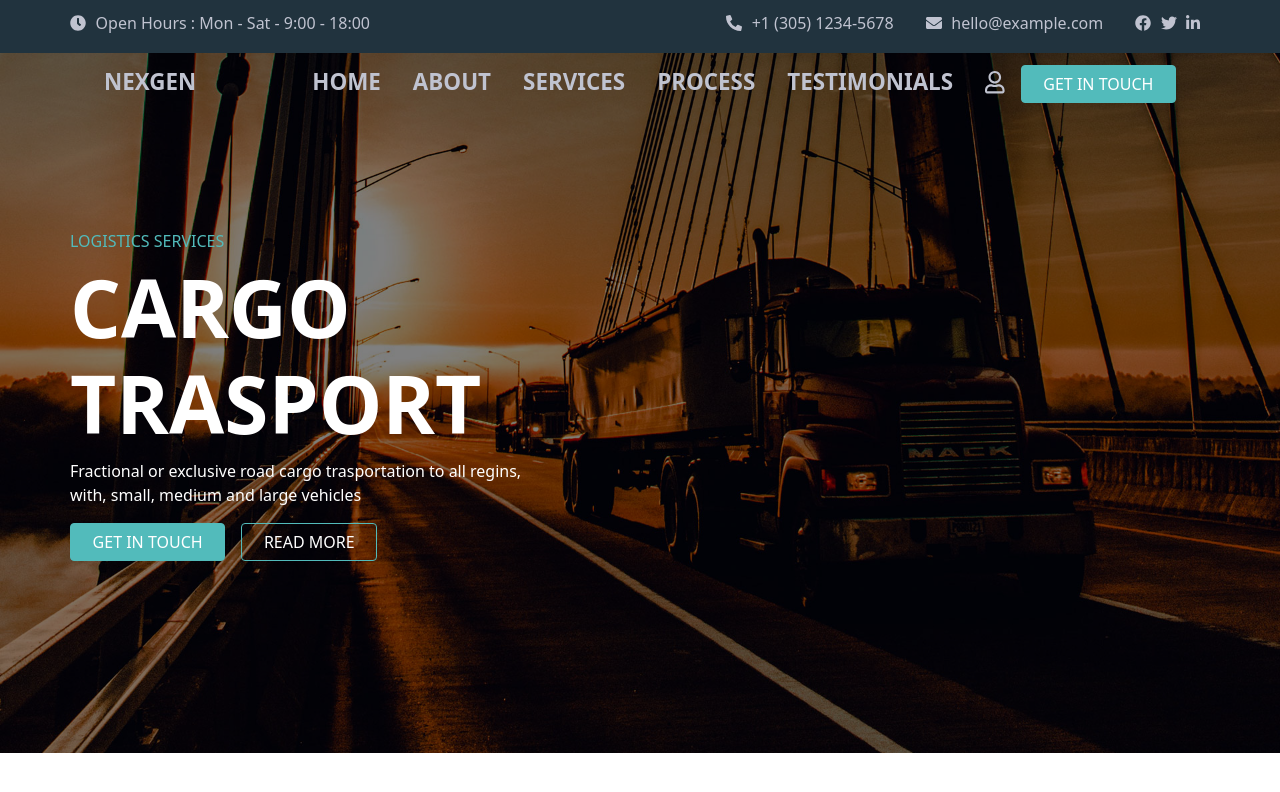
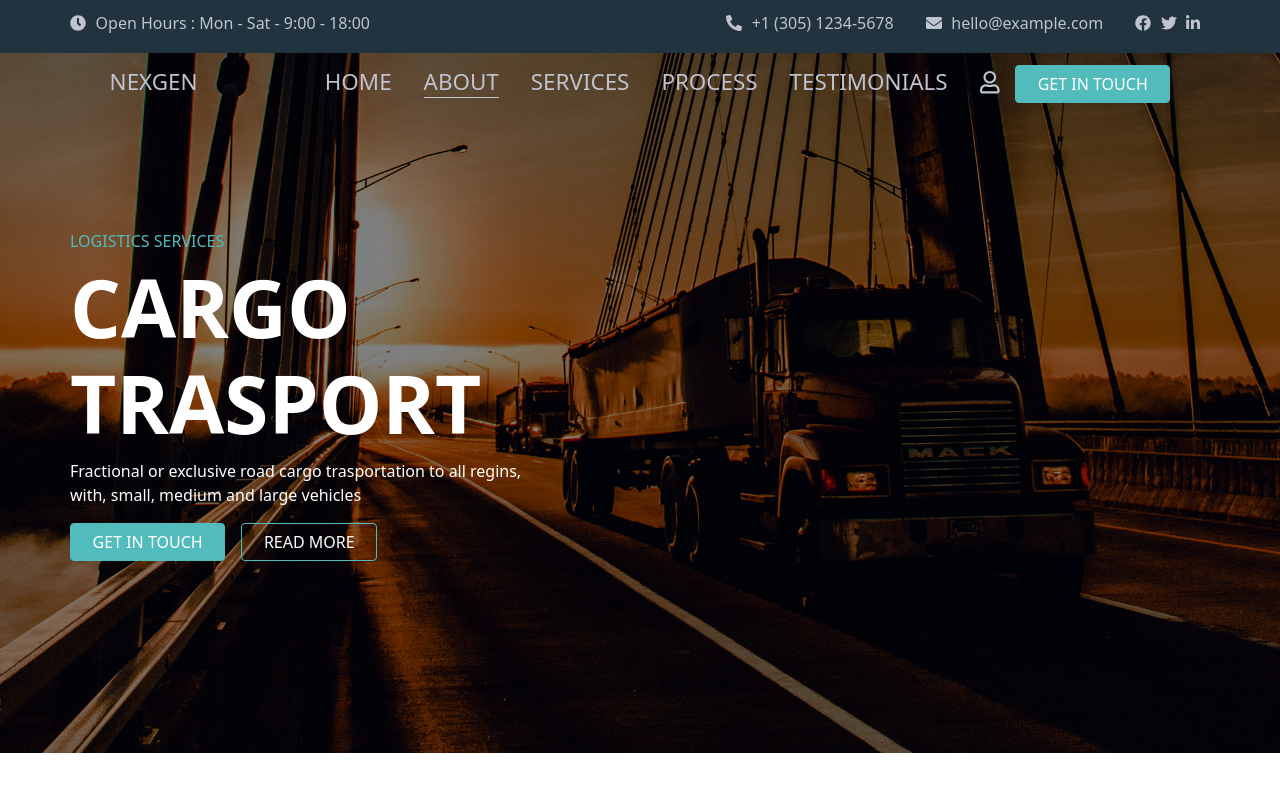
Before and after one commit to cenny1988/proj-html-vuejs, a Vue app: page / in a window 1280 px wide. Shown: the top 792 px of the page. Built offline with nearby package versions, Linux system fonts and the light colour scheme.

Commit message:
add data links in app, navbar links dynamic load

```diff
--- a/src/App.vue
+++ b/src/App.vue
@@ -1,6 +1,6 @@
 <template>
   <div id="app">
-    <AppHeader/>
+    <AppHeader :linksDetails="links"/>
   </div>
 </template>
 
@@ -11,6 +11,37 @@ export default {
   name: 'App',
   components: {
     AppHeader,
+  },
+  data(){
+      return{
+          links: [
+              {
+                  text: "HOME",
+                  url: "#",
+                  here: false
+              },
+              {
+                  text: "ABOUT",
+                  url: "#",
+                  here: true
+              },
+              {
+                  text: "SERVICES",
+                  url: "#",
+                  here: false
+              },
+              {
+                  text: "PROCESS",
+                  url: "#",
+                  here: false
+              },
+              {
+                  text: "TESTIMONIALS",
+                  url: "#",
+                  here: false
+              },
+          ]
+      }
   }
 }
 </script>
@@ -25,6 +56,7 @@ export default {
 #app {
   .btn{
     padding: 0.375rem 1.35rem;
+    font-weight: 500;
   }
   .btn-user{
     color: #fff;
--- a/src/components/AppHeader.vue
+++ b/src/components/AppHeader.vue
@@ -1,5 +1,6 @@
 <template>
   <header >
+      <!-- div con info orari e links social -->
     <div id="info-links">
         <div class="container">
             <div class="info">
@@ -27,11 +28,12 @@
             </div>
         </div>
     </div>
-
+    <!-- background con overlay -->
     <div class="bg-bgoverlay">
         <div class="overlay">
-            <AppNavbar/>
-
+            <!-- navbar -->
+            <AppNavbar :linksOptions="linksDetails"/>
+            <!-- jumbo titolo e buttons -->
             <div class="container">
                 <div id="jumbo-title" >
                     <h6>LOGISTICS SERVICES</h6>
@@ -57,6 +59,9 @@ export default {
   name: 'AppHeader',
   components: {
     AppNavbar,
+  },
+  props: {
+      linksDetails: Array,
   }
 }
 </script>
--- a/src/components/AppNavbar.vue
+++ b/src/components/AppNavbar.vue
@@ -6,11 +6,9 @@
 
       <div>
         <ul>
-          <li><a href="#">HOME</a></li>
-          <li><a href="#">ABOUT</a></li>
-          <li><a href="#">SERVICES</a></li>
-          <li><a href="#">PROCESS</a></li>
-          <li><a href="#">TESTIMONIALS</a></li>
+          <li v-for="link,i in linksOptions" :key="i" :class="link.here ? 'active' : '' ">
+            <a href="#">{{link.text}}</a>
+          </li>
           <li><a href="#"><i class="far fa-user"></i></a></li>
           <button type="button" class="btn btn-user">GET IN TOUCH</button>
         </ul>
@@ -22,7 +20,7 @@
 export default {
   name: 'AppNavbar',
   props: {
-
+    linksOptions: Array,
   }
 }
 </script>
@@ -31,7 +29,7 @@ export default {
 <style scoped lang="scss">
 #navbar{
   font-size: 1.4rem;
-  font-weight: bold;
+  font-weight: 500;
 
   padding: .8rem 0;
   display: flex;
@@ -42,6 +40,10 @@ export default {
     display: inline-block;
     cursor: pointer;
     padding: 0 1rem;
+
+    &.active a, &:hover a{
+      border-bottom: 1px solid #c0c3d0;
+    }
   }
   a{
     text-decoration: none;
```
